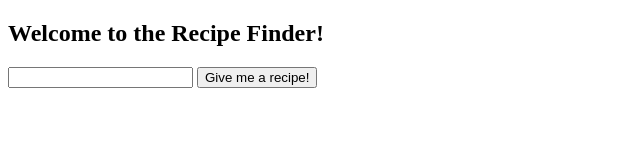
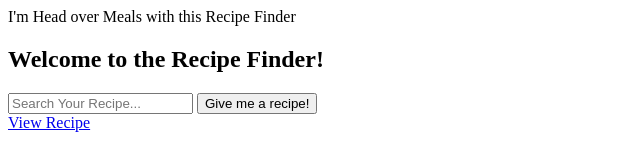
Before and after one commit to SchoolOfCode/w6_checkpoint-challenge-recipe-md126, a plain HTML site: page index.html in a window 1280 px wide. Shown: the whole page, without its empty margins (0-640 px from the left). Drawn offline with Linux system fonts and the light colour scheme.

```diff
--- a/index.html
+++ b/index.html
@@ -3,21 +3,31 @@
   <head>
     <meta charset="UTF-8" />
     <meta name="viewport" content="width=device-width, initial-scale=1.0" />
-    <title>Fetch</title>
+    <link rel="stylesheet" href="styles.css" />
+    <title>Recipe Generator</title>
   </head>
   <body>
-    <section id="recipe-section">
+    <header id="header">I'm Head over Meals with this Recipe Finder</header>
+    <article id="recipe-section">
       <h2 class="section-heading">Welcome to the Recipe Finder!</h2>
       <input
         aria-label="food-input"
         id="food-input"
+        type="text"
         onchange="handleFoodChange()"
+        placeholder="Search Your Recipe..."
       />
       <button id="recipe-button" onclick="handleRecipeClick()">
         Give me a recipe!
       </button>
-      <a id="recipe-label"></a>
-    </section>
+    </article>
+    <div id="container">
+      <section class="search-result">
+        <div class="item">
+          <a href="#" class="recipe-label">View Recipe</a>
+        </div>
+      </section>
+    </div>
     <script src="./main.js"></script>
   </body>
 </html>
```
